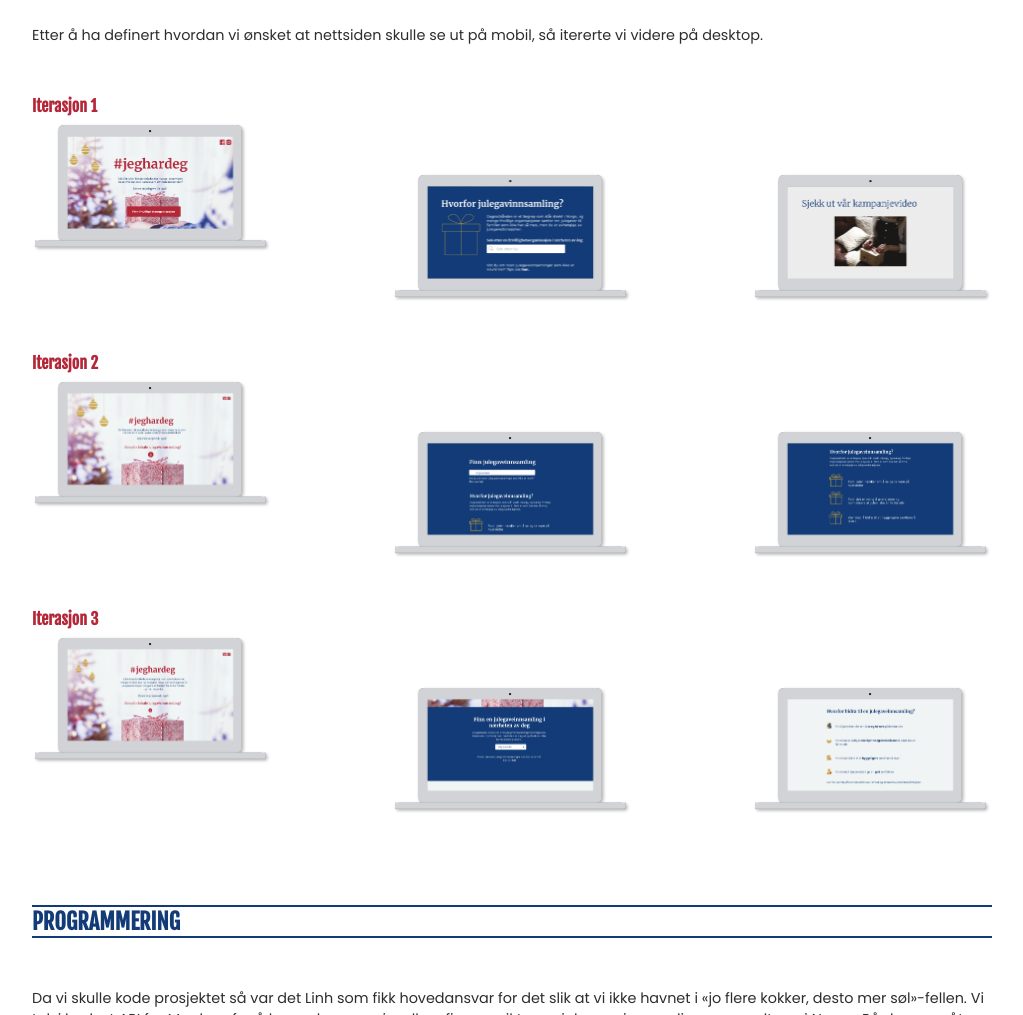
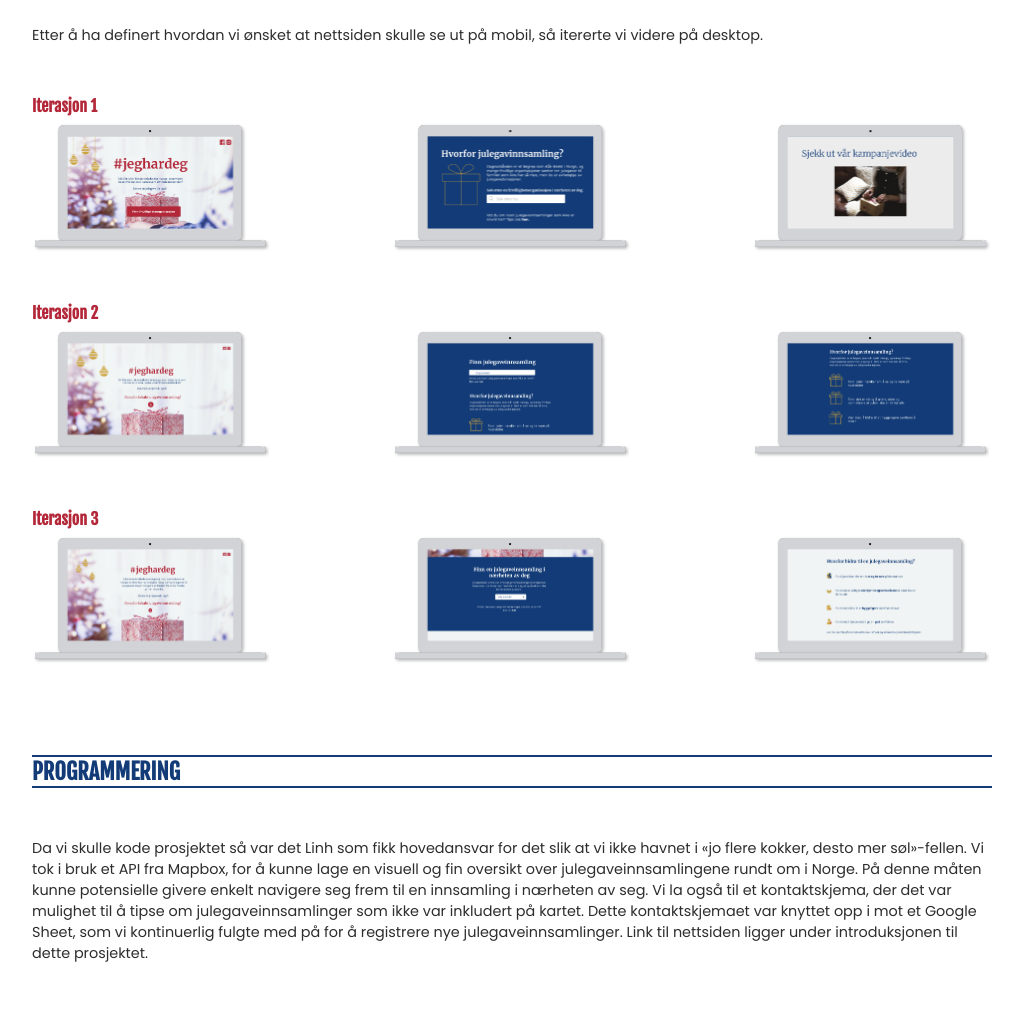
Before and after one commit to amaeri/amandaericsson, a website: page pages/jeghardeg.html in a window 1280 px wide. Shown: the part 9660-10675 px from the top of the page, without its empty margins (128-1151 px from the left). Drawn offline with Linux system fonts and the light colour scheme.

Commit message:
Fixed small things

```diff
--- a/pages/jeghardeg.html
+++ b/pages/jeghardeg.html
@@ -316,9 +316,9 @@
 
                     <div class="image-grid-3col">
                         <img src="../assets/img/iterasjon1-1.png" class="image-medium" alt="Iterasjon 1">
-                        <img src="../assets/img/iterasjon1-2.png" class="image-medium margin-top-medium"
+                        <img src="../assets/img/iterasjon1-2.png" class="image-medium"
                             alt="Iterasjon 1">
-                        <img src="../assets/img/iterasjon1-3.png" class="image-medium margin-top-medium"
+                        <img src="../assets/img/iterasjon1-3.png" class="image-medium"
                             alt="Iterasjon 1">
                     </div>
 
@@ -327,9 +327,9 @@
 
                     <div class="image-grid-3col">
                         <img src="../assets/img/iterasjon2-1.png" class="image-medium" alt="Iterasjon 2">
-                        <img src="../assets/img/iterasjon2-2.png" class="image-medium margin-top-medium"
+                        <img src="../assets/img/iterasjon2-2.png" class="image-medium"
                             alt="Iterasjon 2">
-                        <img src="../assets/img/iterasjon2-3.png" class="image-medium margin-top-medium"
+                        <img src="../assets/img/iterasjon2-3.png" class="image-medium"
                             alt="Iterasjon 2">
                     </div>
 
@@ -338,9 +338,9 @@
 
                     <div class="image-grid-3col">
                         <img src="../assets/img/iterasjon3-1.png" class="image-medium" alt="Iterasjon 3">
-                        <img src="../assets/img/iterasjon3-2.png" class="image-medium margin-top-medium"
+                        <img src="../assets/img/iterasjon3-2.png" class="image-medium"
                             alt="Iterasjon 3">
-                        <img src="../assets/img/iterasjon3-3.png" class="image-medium margin-top-medium"
+                        <img src="../assets/img/iterasjon3-3.png" class="image-medium"
                             alt="Iterasjon 3">
                     </div>
                 </div>
--- a/sass/base/_utilities.scss
+++ b/sass/base/_utilities.scss
@@ -88,9 +88,6 @@
         min-width: 100%;
     }
 
-    // @media only screen and (max-width: $bp-small) {
-    //     width: 92vw;
-    // }
 }
 
 .image-small {
--- a/sass/layout/_header.scss
+++ b/sass/layout/_header.scss
@@ -58,7 +58,7 @@
                 }
 
                 @include respond(bp-xsmall) {
-                    max-height: 45rem;
+                    max-height: 40rem;
                     right: 5rem;
                 }
             }
```
Also changed, not shown: css/style.css.
